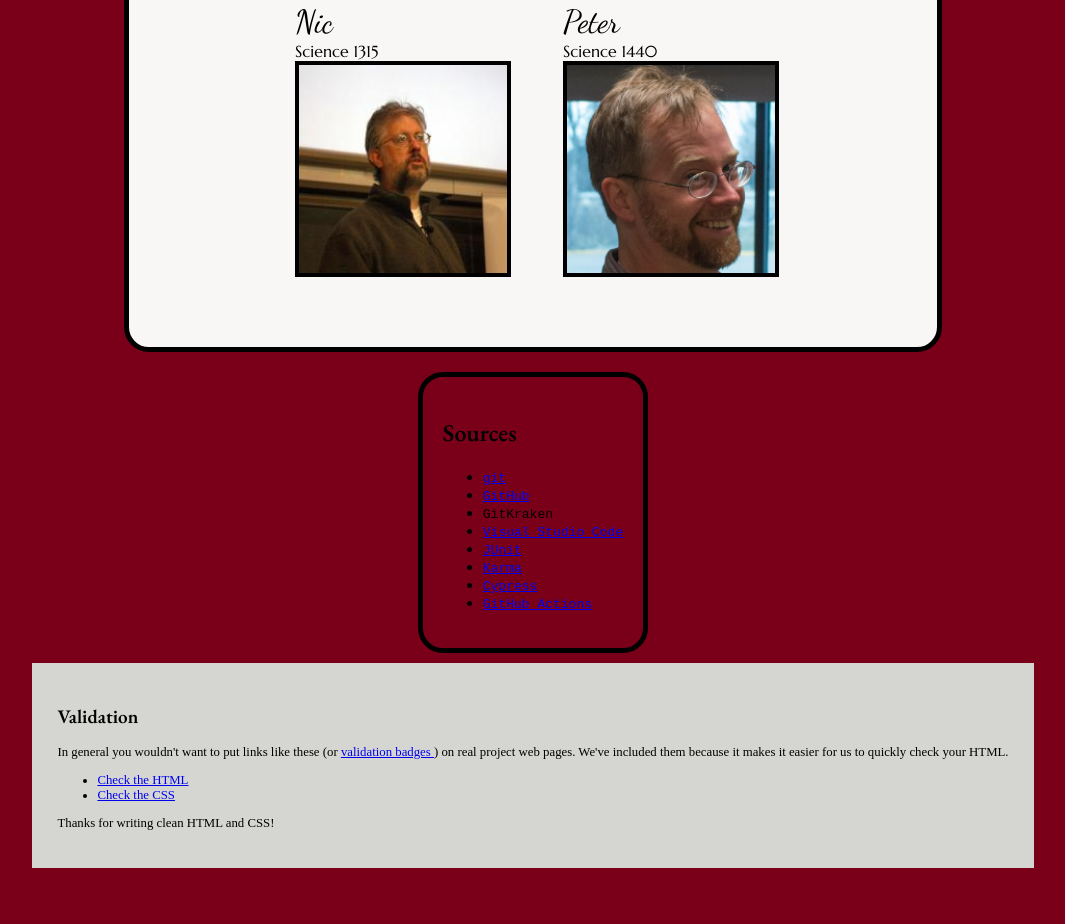
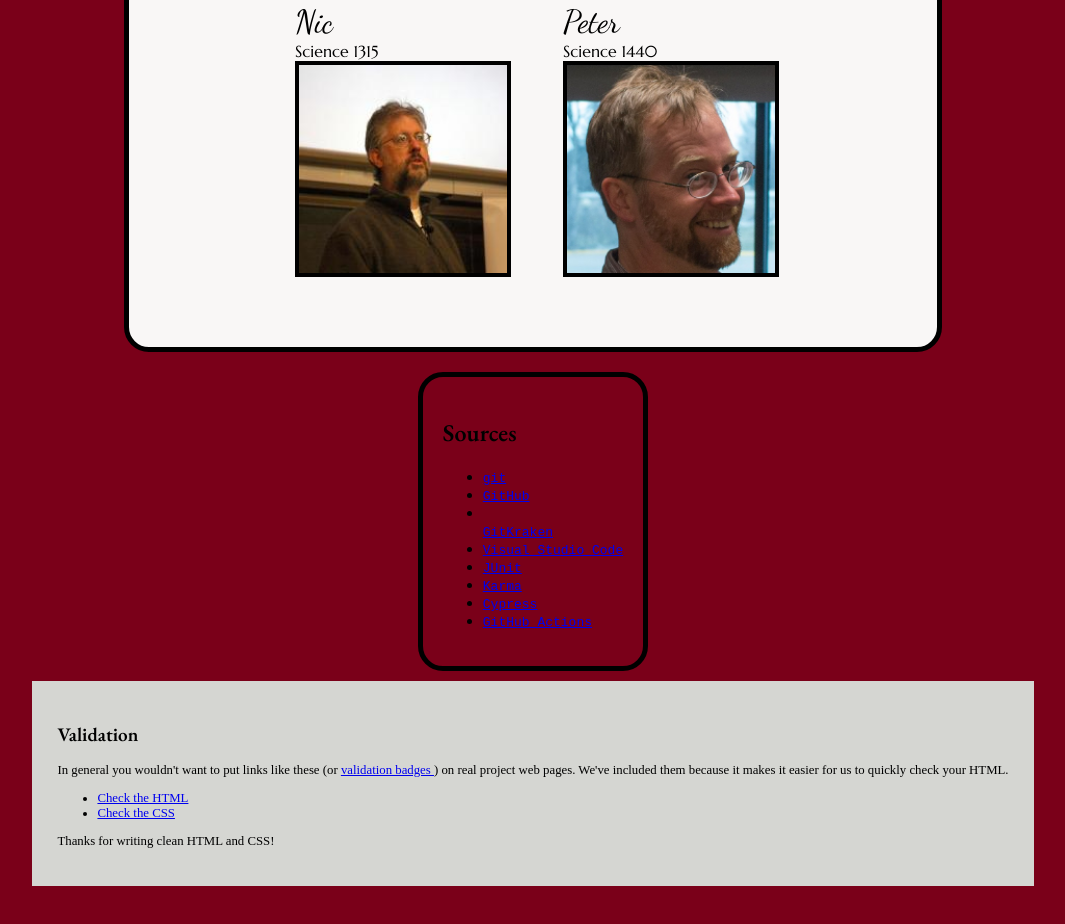
Before and after one commit to UMM-CSci-3601-S21/lab-1-elmurad-jadyn, a plain HTML site: page index.html in a window 1280 px wide. Shown: the part 1239-2163 px from the top of the page, without its empty margins (107-1172 px from the left). Drawn offline with nearby package versions, Linux system fonts and the light colour scheme; a web font is replaced by a local one.

Commit message:
Add URL for GitKraken line
co-authored-by:JadynSondrol

```diff
--- a/index.html
+++ b/index.html
@@ -140,7 +140,9 @@
       <li class= "cloud version-control" id="github">
         <a href= "https://github.com/"><code>GitHub</code></a>
       </li>
-      <li class= "local version-control"><code>GitKraken</code></a>
+      <li class= "local version-control" id= "GitKraken">
+      </li>
+        <a href= "https://www.gitkraken.com/git-client"><code>GitKraken</code></a>
       </li>
       <li class= "local ide" id= "visual studio">
         <a href= "https://code.visualstudio.com/"><code>Visual Studio Code</code></a>
```
